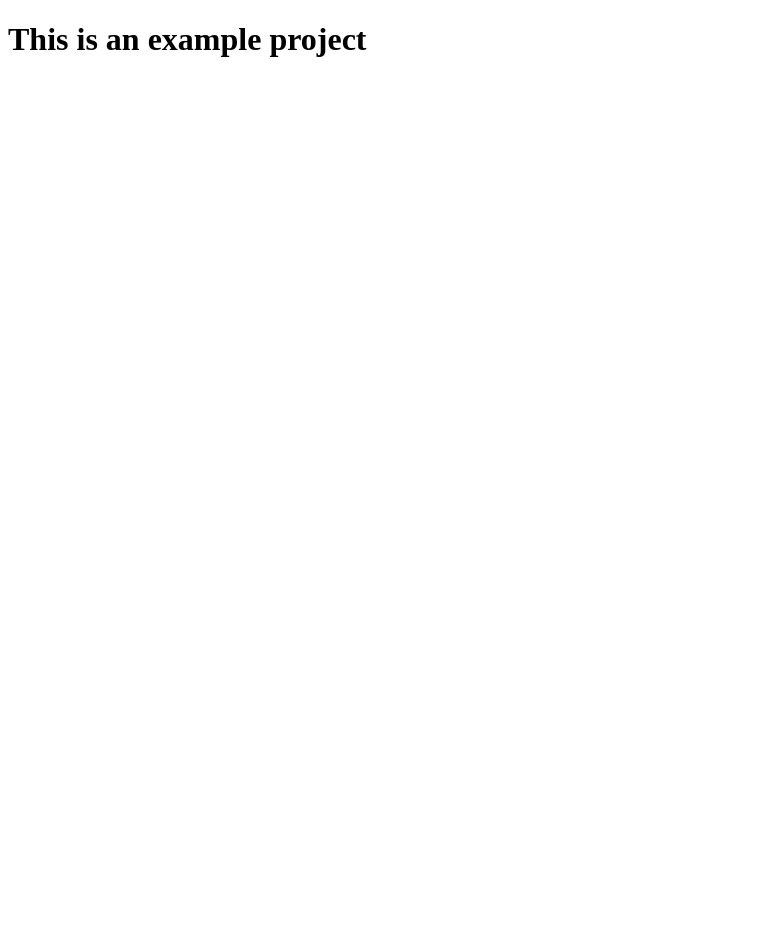
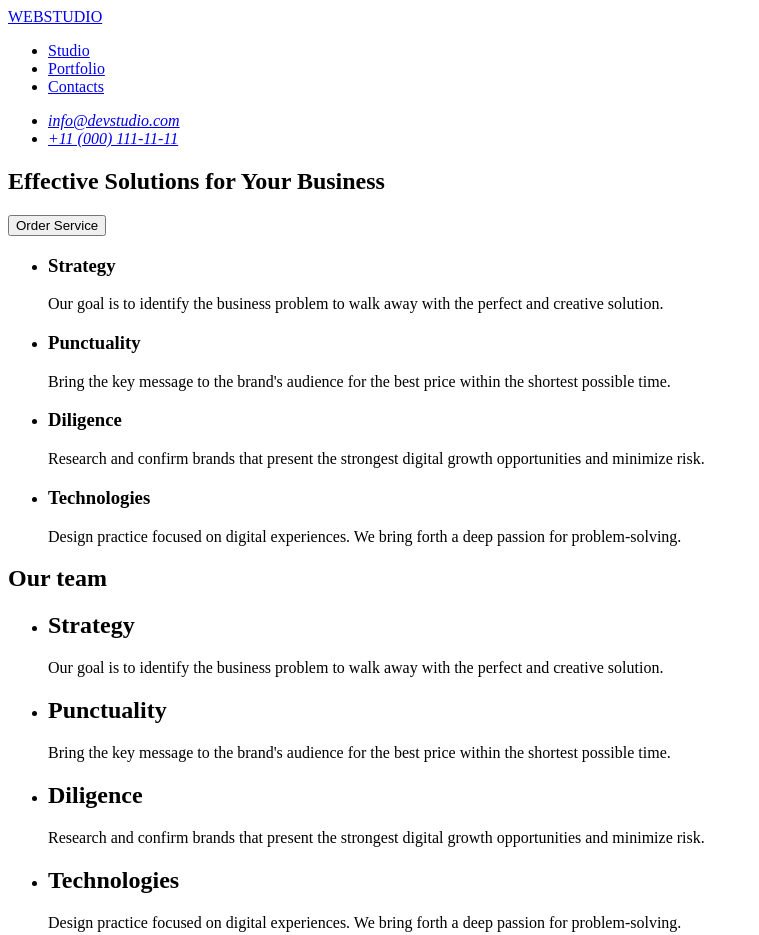
Before and after one commit to IrynaDmytruk8/goit-markup-hw-01, a plain HTML site: page index.html in a window 1280 px wide. Shown: the top 935 px of the page, without its empty margins (0-759 px from the left). Before the commit the page ends 800 px from the top, so only its background shows below. Drawn offline with Linux system fonts and the light colour scheme.

Commit message:
add index file

```diff
--- a/index.html
+++ b/index.html
@@ -3,9 +3,81 @@
 <head>
     <meta charset="UTF-8">
     <meta name="viewport" content="width=device-width, initial-scale=1.0">
-    <title>Document</title>
+    <title>tWEBSTUDIO</title>
 </head>
 <body>
+    <header>
+        <nav>
+       <a href="/index.html">WEBSTUDIO</a>
+                <ul>
+                    <li><a href="#studio">Studio</a></li>
+                    <li><a href="#portfolio">Portfolio</a></li>
+                    <li><a href="#contacts">Contacts</a></li>
+                </ul>
+        </nav>
+    <address>
+        <ul>
+            <li><a href="mailtoinfo@devstudio.com">info@devstudio.com</a><br/></li>
+            <li><a href="tel:+"110001111111>+11 (000) 111-11-11</a><br/></li>
+        </ul>
+    </address>
+        </header>
+
+    <main>
+        <section>
+            <h1>Effective Solutions
+            for Your Business</h1>
+<button type="button">Order Service</button>
+        </section>
+
+        <section>
+            <h2 hidden>Features</h2>
+<ul>
+    <li>
+        <h3>Strategy</h3>
+        <p>Our goal is to identify the business
+            problem to walk away with the perfect and creative solution.</p>
+    </li>
+    <li>
+        <h3>Punctuality</h3>
+        <p>Bring the key message to the brand's audience for the best price within the shortest possible time.</p>
+    </li>
+    <li>
+        <h3>Diligence</h3>
+        <p>Research and confirm brands that present the strongest digital growth opportunities and minimize risk.</p>
+    </li>
+    <li>
+        <h3>Technologies</h3>
+        <p>Design practice focused on digital experiences. We bring forth a deep passion for problem-solving.</p>
+    </li>
+</ul>
+        </section>
+
+        <section>
+            <h2>Our team</h2>
+<ul>
+    <li>
+        <h2>Strategy</h2>
+        <p>Our goal is to identify the business
+            problem to walk away with the perfect and creative solution.</p>
+    </li>
+    <li>
+        <h2>Punctuality</h2>
+        <p>Bring the key message to the brand's audience for the best price within the shortest possible time.</p>
+    </li>
+    <li>
+        <h2>Diligence</h2>
+        <p>Research and confirm brands that present the strongest digital growth opportunities and minimize risk.</p>
+    </li>
+    <li>
+        <h2>Technologies</h2>
+        <p>Design practice focused on digital experiences. We bring forth a deep passion for problem-solving.</p>
+    </li>
+</ul>
+        </section>
+
+    </main>
     <h1>This is an example project</h1>
+    <footer></footer>
 </body>
 </html>
```
Also changed, not shown: images/img_1.jpg (added), images/img_2.jpg (added), images/img_3.jpg (added), images/img_4.jpg (added).
